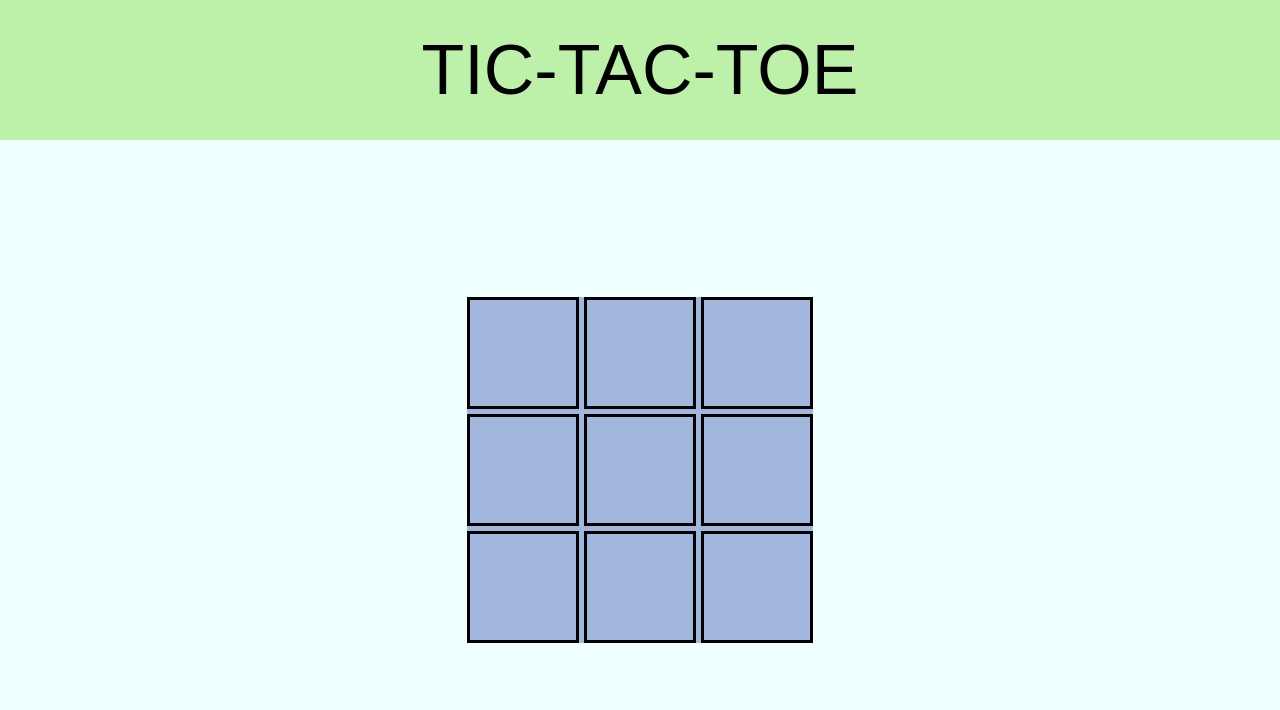
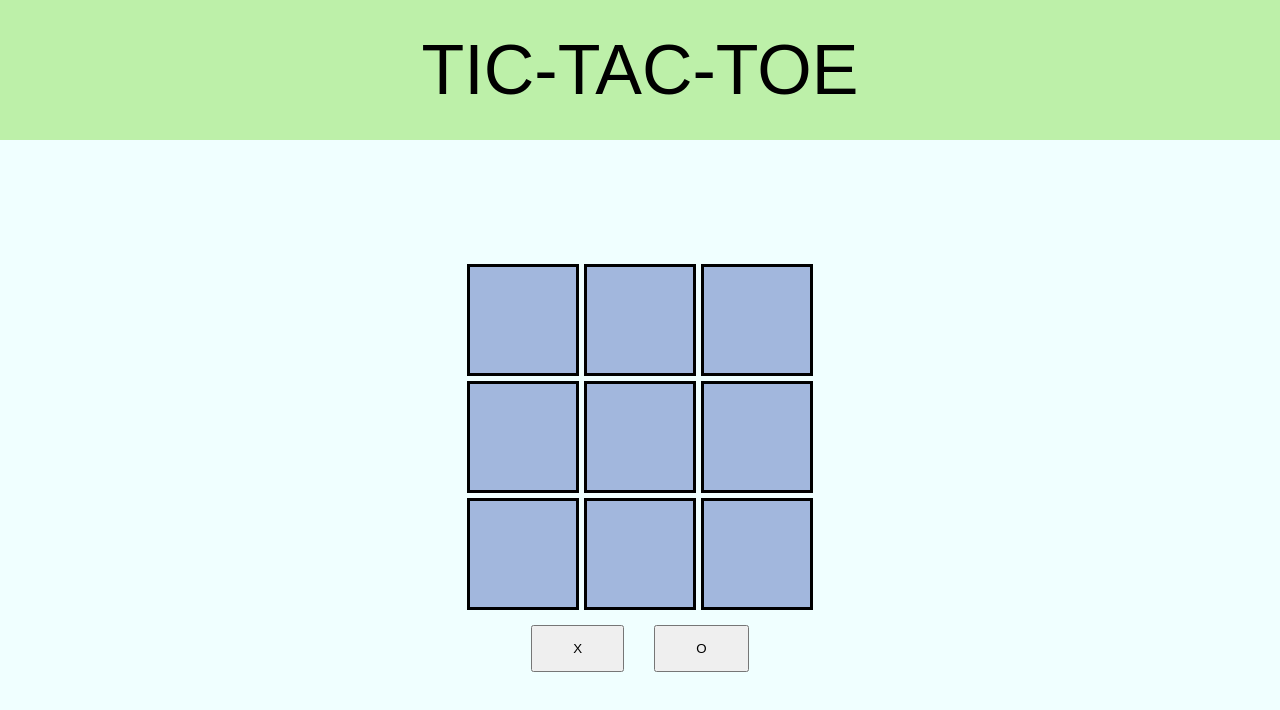
Before and after one commit to Himanth24/Tic-Tac-Toe, a plain HTML site: page index.html in a window 1280 px wide. Drawn offline with Linux system fonts and the light colour scheme.

Commit message:
added more maybe useful UI

```diff
--- a/index.html
+++ b/index.html
@@ -13,15 +13,23 @@
     </header>
     <main class="content">
         <div class="grid">
-            <div class="cell"></div>
-            <div class="cell"></div>
-            <div class="cell"></div>
-            <div class="cell"></div>
-            <div class="cell"></div>
-            <div class="cell"></div>
-            <div class="cell"></div>
-            <div class="cell"></div>
-            <div class="cell"></div>
+            <div class="cell cell-1"></div>
+            <div class="cell cell-2"></div>
+            <div class="cell cell-3"></div>
+            <div class="cell cell-4"></div>
+            <div class="cell cell-5"></div>
+            <div class="cell cell-6"></div>
+            <div class="cell cell-7"></div>
+            <div class="cell cell-8"></div>
+            <div class="cell cell-9"></div>
+        </div>
+        <div class="choose">
+            <div >
+               <button class="X">X</button>
+            </div>
+            <div >
+                <button class="O">O</button>
+            </div>
         </div>
     </main>
     <footer>
--- a/styles.css
+++ b/styles.css
@@ -8,6 +8,7 @@ body{
 
 :root{
     --green : rgb(189, 240, 169);
+    --blue : rgb(162, 183, 221);
 }
 
 .header{
@@ -18,17 +19,16 @@ body{
     padding: 30px;
 }
 
-
 .content{
     display: flex;
     flex-flow: column wrap;
     align-items: center;
     margin: auto;
     justify-content: center;
-    background-color: rgb(162, 183, 221);
 }
 
 .grid{
+    padding: 5px;
     display: grid;
     grid-template-columns: 7em 7em 7em;
     grid-template-rows: 7em 7em 7em;
@@ -37,4 +37,17 @@ body{
 
 .cell{
     border: 3px solid black;
+    background-color: var(--blue);
 }
+
+.choose{
+    display: flex;
+    flex-flow: row wrap;
+    gap: 30px;
+    align-items: center;
+    padding: 10px;
+}
+
+.X,.O{
+    padding: 14px 40px;
+}
```
